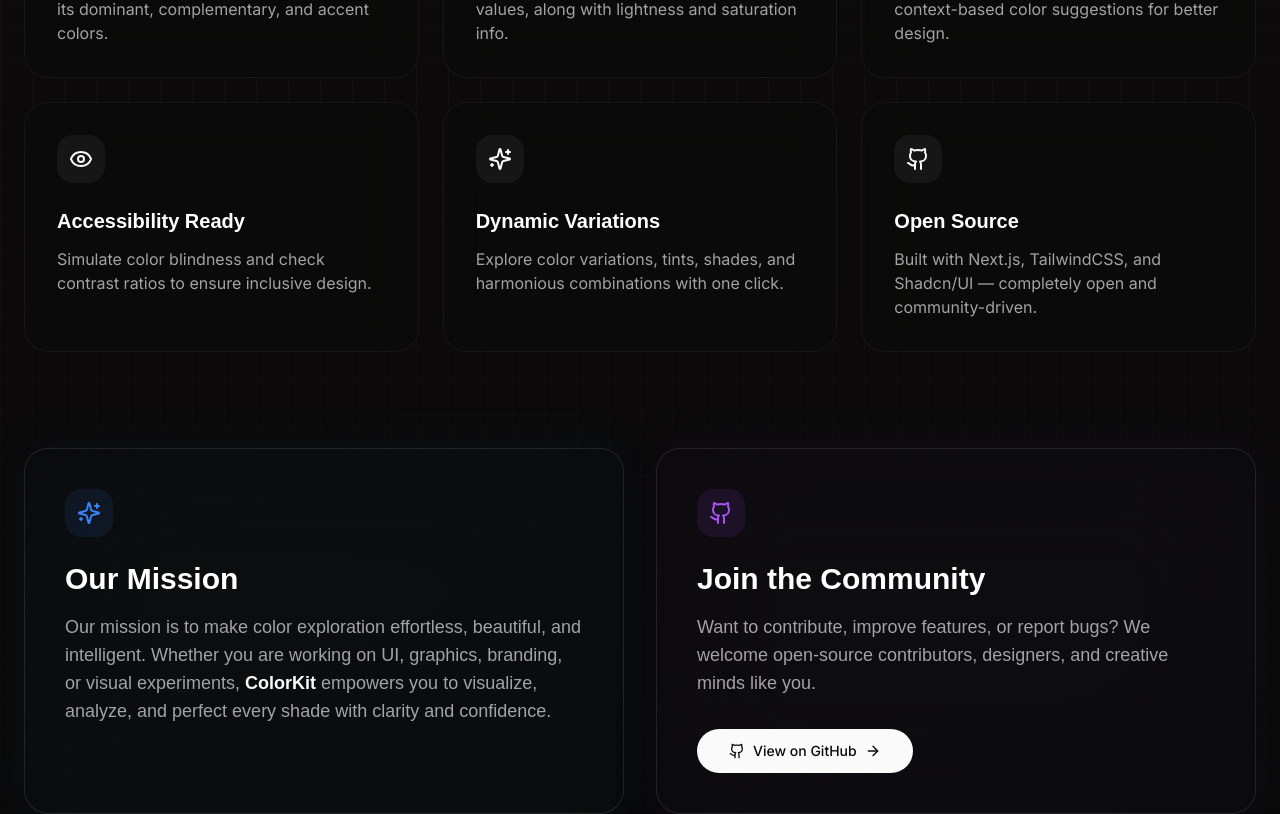
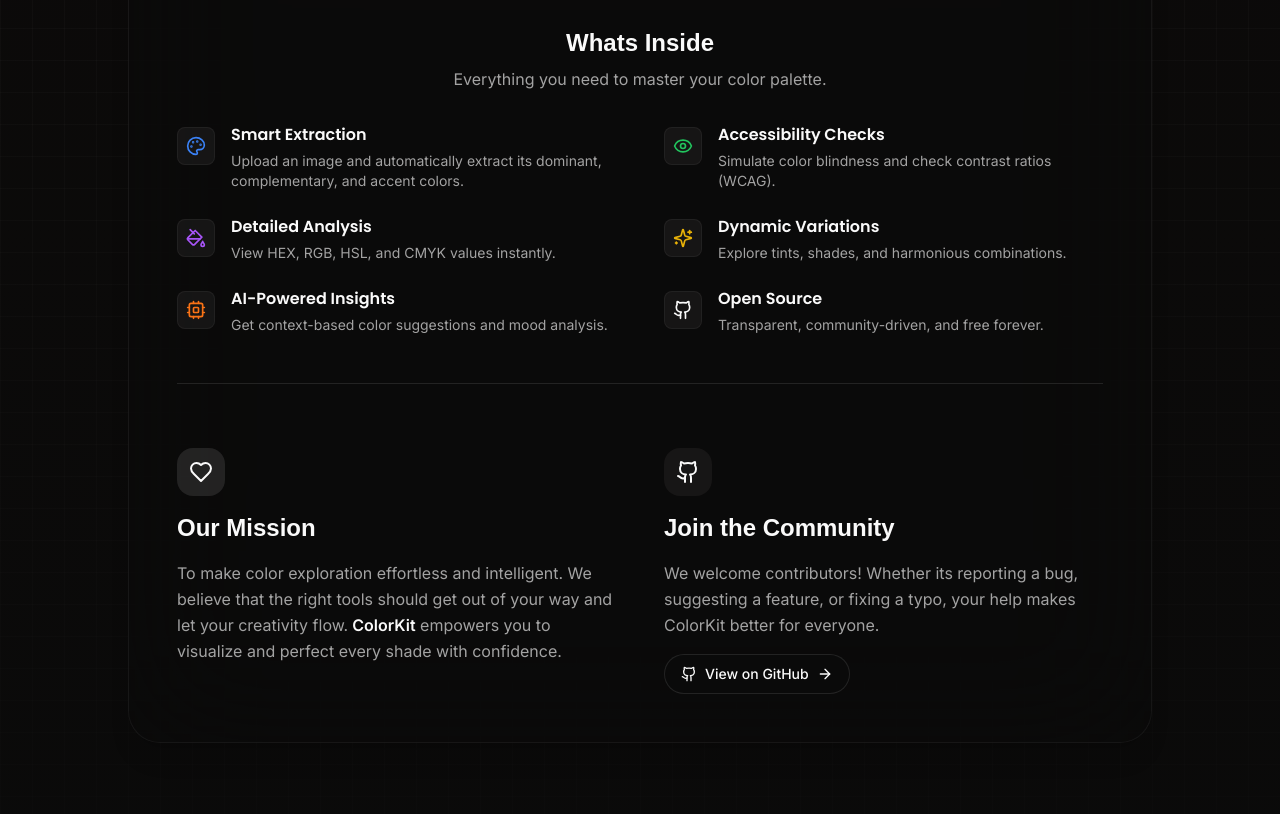
Before and after one commit to codewithdhruba01/ColorPicker, a Next.js app: page /about in a window 1280 px wide. Shown: the part 740-1554 px from the top of the page. Built offline with nearby package versions, Linux system fonts and the light colour scheme; no server answers; a web font is replaced by a local one.

Commit message:
feat: Redesign the About page by replacing multiple sections with a unified card layout, new content, and updated component imports.

```diff
--- a/app/about/page.tsx
+++ b/app/about/page.tsx
@@ -2,11 +2,13 @@
 
 import { Navbar } from "@/components/layout/navbar";
 import { Footer } from "@/components/layout/footer";
-import { Palette, Cpu, Sparkles, PaintBucket, Github, Eye, ArrowRight } from "lucide-react";
+import { Palette, Cpu, Sparkles, PaintBucket, Github, Eye, ArrowRight, CheckCircle2, Heart } from "lucide-react";
 import Link from "next/link";
 import { motion } from "framer-motion";
 import Image from "next/image";
 import { Button } from "@/components/ui/button";
+import { Card } from "@/components/ui/card";
+import { Separator } from "@/components/ui/separator";
 
 const pageVariants = {
   hidden: { opacity: 0, y: 24 },
@@ -25,26 +27,23 @@ const itemVariants = {
 export default function AboutPage() {
   return (
     <div className="min-h-screen flex flex-col bg-background dark:bg-stone-950 text-foreground relative overflow-hidden font-sans selection:bg-primary/20">
-      {/* Navbar */}
       <Navbar />
 
       {/* Decorative Background */}
       <div className="absolute inset-0 bg-[linear-gradient(to_right,#80808012_1px,transparent_1px),linear-gradient(to_bottom,#80808012_1px,transparent_1px)] bg-[size:32px_32px] pointer-events-none" />
       <div className="absolute inset-0 bg-gradient-to-b from-transparent via-background/50 to-background pointer-events-none" />
 
-      {/* Main Content */}
       <motion.main
         initial="hidden"
         animate="visible"
         variants={pageVariants}
-        className="relative z-10 flex-1 container mx-auto px-4 sm:px-6 md:px-8 lg:px-6 pt-24 sm:pt-32 md:pt-40 pb-16 sm:pb-24 md:pb-32"
+        className="relative z-10 flex-1 container mx-auto px-4 sm:px-6 md:px-8 pt-24 sm:pt-32 pb-16 sm:pb-24"
       >
-        {/* Hero Section */}
+        {/* Header */}
         <motion.div
           variants={itemVariants}
-          className="text-center space-y-6 mb-20 sm:mb-24 md:mb-32"
+          className="text-center space-y-6 mb-16"
         >
-          {/* Logo */}
           <div className="flex justify-center mb-6">
             <div className="relative">
               <div className="absolute inset-0 bg-primary/20 blur-3xl rounded-full animate-pulse" />
@@ -63,111 +62,102 @@ export default function AboutPage() {
             <h1 className="text-4xl sm:text-5xl md:text-6xl font-bold font-clash-grotesk tracking-tight text-foreground dark:text-white">
               About <span className="text-primary">ColorKit</span>
             </h1>
-            <p className="text-lg sm:text-xl text-muted-foreground font-ranade leading-relaxed max-w-2xl mx-auto">
-              A simple yet powerful platform that helps you explore, extract, and
-              analyze colors from images or palettes — designed for creators,
-              developers, and artists.
+            <p className="text-lg sm:text-xl text-muted-foreground font-satoshi leading-relaxed max-w-2xl mx-auto">
+              A simple yet powerful platform that helps you explore, extract, and analyze colors from images or palettes.
             </p>
           </div>
         </motion.div>
 
-        {/* Features Grid */}
-        <motion.div
-          variants={itemVariants}
-          className="grid grid-cols-1 sm:grid-cols-2 lg:grid-cols-3 gap-6 mb-20 sm:mb-24"
-        >
-          <FeatureCard
-            icon={<Palette className="w-6 h-6" />}
-            title="Pick from Image"
+        {/* Main Unified Card */}
+        <motion.div variants={itemVariants} className="max-w-5xl mx-auto">
+          <Card className="p-8 sm:p-12 bg-background/40 backdrop-blur-3xl border border-white/5 rounded-[2rem] shadow-xl space-y-12">
+
+            {/* Intro Story */}
+            <section className="text-center max-w-3xl mx-auto space-y-6">
+              <h2 className="text-2xl sm:text-3xl font-bold font-clash-grotesk ">
+                More Than Just a Picker
+              </h2>
+              <p className="text-lg text-muted-foreground leading-relaxed font-display">
+                ColorKit was born from the need for a modern, fast, and privacy-focused color tool.
+                We noticed that most color pickers were either cluttered with ads or lacked precision.
+                So, we built something better—a tool designed for creators, developers, and artists who care about aesthetics and accessibility.
+              </p>
+            </section>
+
+            <Separator className="bg-white/10" />
+
+            {/* Features List (Clean Layout) */}
+            <section className="space-y-8">
+              <div className="text-center">
+                <h2 className="text-2xl font-clash-grotesk  mb-2">Whats Inside</h2>
+                <p className="text-muted-foreground">Everything you need to master your color palette.</p>
+              </div>
+
+              <div className="grid md:grid-cols-2 gap-x-12 gap-y-8">
+                <div className="space-y-6">
+                  <FeatureRow
+                    icon={<Palette className="w-5 h-5 text-blue-500" />}
+                    title="Smart Extraction"
                     description="Upload an image and automatically extract its dominant, complementary, and accent colors."
                   />
+                  <FeatureRow
+                    icon={<PaintBucket className="w-5 h-5 text-purple-500" />}
+                    title="Detailed Analysis"
+                    description="View HEX, RGB, HSL, and CMYK values instantly."
+                  />
+                  <FeatureRow
+                    icon={<Cpu className="w-5 h-5 text-orange-500" />}
+                    title="AI-Powered Insights"
+                    description="Get context-based color suggestions and mood analysis."
+                  />
+                </div>
+                <div className="space-y-6">
+                  <FeatureRow
+                    icon={<Eye className="w-5 h-5 text-green-500" />}
+                    title="Accessibility Checks"
+                    description="Simulate color blindness and check contrast ratios (WCAG)."
+                  />
+                  <FeatureRow
+                    icon={<Sparkles className="w-5 h-5 text-yellow-500" />}
+                    title="Dynamic Variations"
+                    description="Explore tints, shades, and harmonious combinations."
+                  />
+                  <FeatureRow
+                    icon={<Github className="w-5 h-5 text-foreground" />}
+                    title="Open Source"
+                    description="Transparent, community-driven, and free forever."
+                  />
+                </div>
+              </div>
+            </section>
 
-          <FeatureCard
-            icon={<PaintBucket className="w-6 h-6" />}
-            title="Analyze Colors"
-            description="View detailed HEX, RGB, HSL, and CMYK values, along with lightness and saturation info."
-          />
+            <Separator className="bg-white/10" />
 
-          <FeatureCard
-            icon={<Cpu className="w-6 h-6" />}
-            title="AI-Powered Insights"
-            description="Smart detection for mood, warmth, and context-based color suggestions for better design."
-          />
+            {/* Mission & Community Combined */}
+            <div className="grid md:grid-cols-2 gap-12 pt-4">
+              <section className="space-y-4">
+                <div className="w-12 h-12 rounded-2xl bg-primary/10 flex items-center justify-center text-primary mb-2">
+                  <Heart className="w-6 h-6" />
+                </div>
+                <h2 className="text-2xl font-bold font-clash-grotesk">Our Mission</h2>
+                <p className="text-muted-foreground leading-relaxed">
+                  To make color exploration effortless and intelligent. We believe that the right tools should get out of your way and let your creativity flow.
+                  <span className="text-foreground font-semibold"> ColorKit</span> empowers you to visualize and perfect every shade with confidence.
+                </p>
+              </section>
 
-          <FeatureCard
-            icon={<Eye className="w-6 h-6" />}
-            title="Accessibility Ready"
-            description="Simulate color blindness and check contrast ratios to ensure inclusive design."
-          />
-
-          <FeatureCard
-            icon={<Sparkles className="w-6 h-6" />}
-            title="Dynamic Variations"
-            description="Explore color variations, tints, shades, and harmonious combinations with one click."
-          />
-
-          <FeatureCard
-            icon={<Github className="w-6 h-6" />}
-            title="Open Source"
-            description="Built with Next.js, TailwindCSS, and Shadcn/UI — completely open and community-driven."
-          />
-        </motion.div>
-
-        {/* Sections Grid */}
-        <div className="grid lg:grid-cols-2 gap-8">
-          {/* Mission Section */}
-          <motion.div
-            variants={itemVariants}
-            className="relative group h-full"
-          >
-            <div className="absolute inset-0 bg-gradient-to-br from-blue-500/5 to-cyan-500/5 rounded-3xl blur-xl transition-all duration-500 group-hover:blur-2xl group-hover:from-blue-500/10 group-hover:to-cyan-500/10" />
-
-            <div className="relative h-full p-8 sm:p-10 rounded-3xl bg-background/50 backdrop-blur-3xl border border-white/10 shadow-2xl transition-all duration-300 group-hover:-translate-y-1">
-              <div className="w-12 h-12 rounded-2xl bg-blue-500/10 flex items-center justify-center mb-6 text-blue-500">
-                <Sparkles className="w-6 h-6" />
-              </div>
-
-              <h2 className="text-2xl sm:text-3xl font-bold font-clash-grotesk text-foreground dark:text-white mb-4">
-                Our Mission
-              </h2>
-
-              <p className="text-muted-foreground font-ranade leading-relaxed text-base sm:text-lg">
-                Our mission is to make color exploration effortless, beautiful,
-                and intelligent. Whether you are working on UI, graphics,
-                branding, or visual experiments,
-                <span className="text-foreground font-semibold"> ColorKit </span>
-                empowers you to visualize, analyze, and perfect every shade with
-                clarity and confidence.
-              </p>
-            </div>
-          </motion.div>
-
-          {/* Community Section */}
-          <motion.div
-            variants={itemVariants}
-            className="relative group h-full"
-          >
-            <div className="absolute inset-0 bg-gradient-to-br from-purple-500/5 to-indigo-500/5 rounded-3xl blur-xl transition-all duration-500 group-hover:blur-2xl group-hover:from-purple-500/10 group-hover:to-indigo-500/10" />
-
-            <div className="relative h-full p-8 sm:p-10 rounded-3xl bg-background/50 backdrop-blur-3xl border border-white/10 shadow-2xl transition-all duration-300 group-hover:-translate-y-1">
-              <div className="w-12 h-12 rounded-2xl bg-purple-500/10 flex items-center justify-center mb-6 text-purple-500">
+              <section className="space-y-4">
+                <div className="w-12 h-12 rounded-2xl bg-foreground/5 flex items-center justify-center text-foreground mb-2">
                   <Github className="w-6 h-6" />
                 </div>
-
-              <h3 className="text-2xl sm:text-3xl font-bold font-clash-grotesk text-foreground dark:text-white mb-4">
-                Join the Community
-              </h3>
-
-              <p className="text-muted-foreground font-ranade leading-relaxed text-base sm:text-lg mb-8">
-                Want to contribute, improve features, or report bugs? We welcome
-                open-source contributors, designers, and creative minds like
-                you.
+                <h2 className="text-2xl font-bold font-clash-grotesk">Join the Community</h2>
+                <p className="text-muted-foreground leading-relaxed mb-4">
+                  We welcome contributors! Whether its reporting a bug, suggesting a feature, or fixing a typo, your help makes ColorKit better for everyone.
                 </p>
-
                 <Button
                   asChild
-                size="lg"
-                className="rounded-full bg-foreground text-background hover:bg-foreground/90 font-medium"
+                  variant="outline"
+                  className="rounded-full border-white/10 hover:bg-foreground/5"
                 >
                   <Link
                     href="https://github.com/codewithdhruba01/ColorPicker"
@@ -177,42 +167,29 @@ export default function AboutPage() {
                     <Github className="w-4 h-4" /> View on GitHub <ArrowRight className="w-4 h-4" />
                   </Link>
                 </Button>
+              </section>
             </div>
+
+          </Card>
         </motion.div>
-        </div>
 
       </motion.main>
 
-      {/* Footer */}
       <Footer />
     </div>
   );
 }
 
-/* ===================== FEATURE CARD COMPONENT ===================== */
-
-function FeatureCard({
-  icon,
-  title,
-  description,
-}: {
-  icon: React.ReactNode;
-  title: string;
-  description: string;
-}) {
+function FeatureRow({ icon, title, description }: { icon: React.ReactNode, title: string, description: string }) {
   return (
-    <div className="group relative p-6 sm:p-8 rounded-3xl bg-background/40 hover:bg-background/60 backdrop-blur-xl border border-white/5 hover:border-white/10 transition-all duration-300 hover:-translate-y-1">
-      <div className="mb-6 w-12 h-12 rounded-2xl bg-primary/5 flex items-center justify-center text-primary group-hover:scale-110 transition-transform duration-300">
+    <div className="flex gap-4 items-start group">
+      <div className="mt-1 p-2 rounded-lg bg-white/5 border border-white/5 group-hover:border-white/10 transition-colors">
         {icon}
       </div>
-
-      <h3 className="text-xl font-semibold font-clash-grotesk mb-3 text-foreground dark:text-white">
-        {title}
-      </h3>
-
-      <p className="text-sm sm:text-base text-muted-foreground leading-relaxed">
-        {description}
-      </p>
+      <div>
+        <h3 className="font-semibold text-foreground mb-1">{title}</h3>
+        <p className="text-sm text-muted-foreground">{description}</p>
       </div>
-  );
+    </div>
+  )
 }
```
Lines whose indentation alone changed are shown as unchanged.
